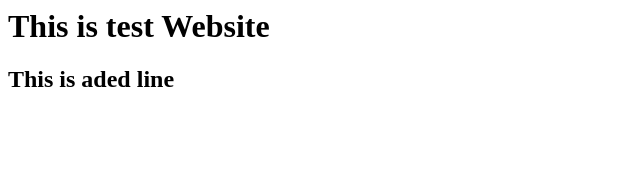
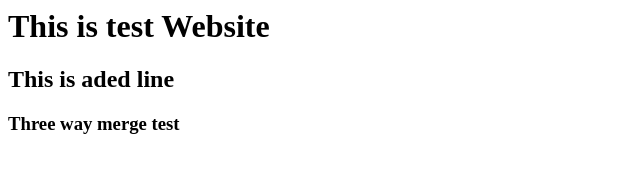
Before and after one commit to amitkhadegit/devops_Amit, a plain HTML site: page index.html in a window 1280 px wide. Shown: the whole page, without its empty margins (0-640 px from the left). Drawn offline with Linux system fonts and the light colour scheme.

Commit message:
Three way merge line added

```diff
--- a/index.html
+++ b/index.html
@@ -1,2 +1,3 @@
 <h1> This is test Website</h1>
 <h2>This is aded line</h2>
+<h3>Three way merge test</h3>
```
